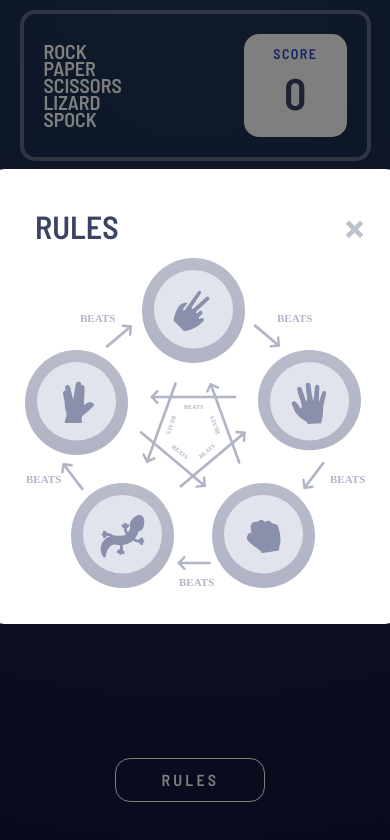
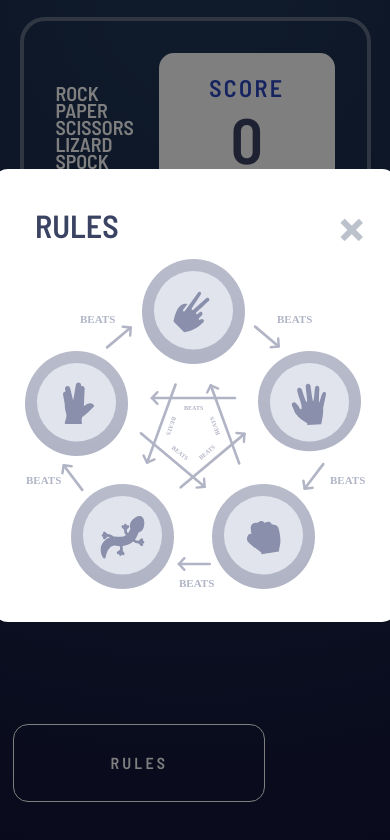
Before and after one commit to Tactenator/rockpaperscissors, a website: page index.html in a window 390 px wide. Both pictures are taken after a click on the element "RULES". Drawn offline with nearby package versions, Linux system fonts and the light colour scheme.

Commit message:
fixing styling for responsiveness

```diff
--- a/styles.css
+++ b/styles.css
@@ -47,7 +47,7 @@ body {
     background: #fff;
     justify-content: space-between;
     align-items: center;
-    padding: 25px 50px;
+    padding: 1.5rem 3rem;
     border-radius: 15px;
 }
 
@@ -61,8 +61,8 @@ body {
 
 .score-container h1{
     color:hsl(229, 25%, 31%);
-    padding: 15px;
-    font-size: 64px;
+    padding: 1rem;
+    font-size: 4rem;
     text-align: center;
 }
 
@@ -72,7 +72,7 @@ body {
     display: grid;
     grid-template-columns: 9rem 9rem 9rem;
     grid-template-rows: auto;
-    gap: 15px;
+    gap: 1.3vh;
     /* display: none;   */
     grid-template-areas:
     ". one . "
@@ -116,7 +116,7 @@ body {
 }
 
 #scissors img, #rock img, #lizard img, #paper img, #spock img {
-    width: 50%;
+    width: 45%;
     height: auto;
 }
 
@@ -237,6 +237,7 @@ body {
 
 .player-choice-msg{
     width: 100%;
+    font-size: 2.5rem;
 }
 
 .player-choice {
@@ -244,7 +245,7 @@ body {
     width: 15.8vw;
     background: #fff;
     border-radius: 50%;
-    margin-top: 100px;
+    margin-top: 6.5rem;
     display: flex;
     justify-content: center;
     align-items: center;
@@ -254,7 +255,7 @@ body {
     display: flex;
     flex-direction: column;
     align-items: center;
-    gap: 25px;
+    gap: 2rem;
     justify-content: center;
 }
 
@@ -285,7 +286,7 @@ body {
     border-radius: 15px;
     color: #fff;
     text-transform: uppercase;
-    padding: 15px 45px;
+    padding: 2rem 6rem;
     bottom: 5%;
     right: 5%;
     letter-spacing: 0.2em;
@@ -301,7 +302,7 @@ body {
 
 #modal{
     background: #fff;
-    padding: 35px;
+    padding: 2rem;
     border-radius: 15px;
     color: hsl(229, 25%, 31%);
     position: absolute;
@@ -329,7 +330,7 @@ body {
 .close {
     color: hsla(217, 16%, 45%, 0.418);
     font-family: 'Barlow Semi Condensed', sans-serif;
-    font-size: 50px;
+    font-size: 4rem;
     transition: 0.2s;
 }
 
@@ -377,21 +378,11 @@ body {
         width: 90vw;
         justify-content: space-between;
         gap: 5vw;
-        padding: 20px;
-        border-radius: 15px;
-        margin: 10px 0;
-    }
 
-    .score-container{
-        padding: 12.5px 25px;
     }
 
     .score-container h3 {
-        font-size: 14px;
-    }
-
-    .score-container h1 {
-        font-size: 44px;
+        font-size: 1.5rem;
     }
 
     .options {
@@ -400,7 +391,7 @@ body {
     }
 
     .game-container{
-        grid-template-columns: 100px 100px 100px;
+        grid-template-columns: 7rem 7rem 7rem;
     }
 
     .grid-item {
```
